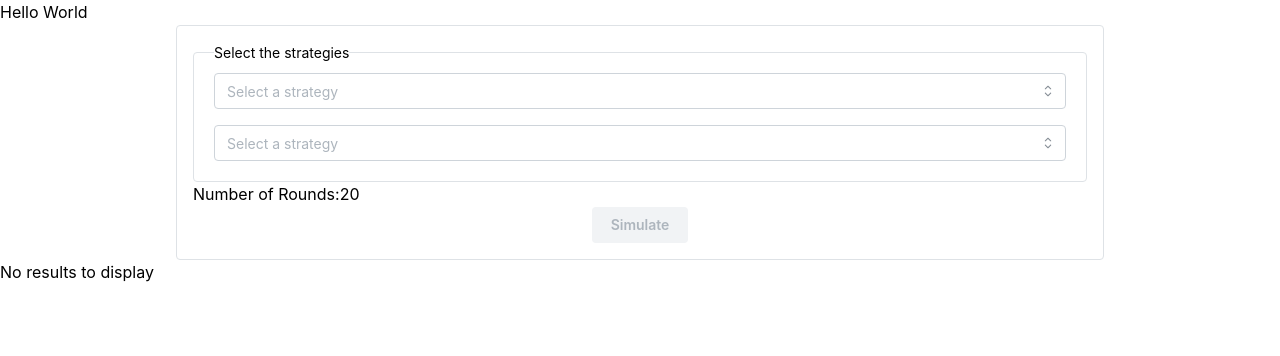
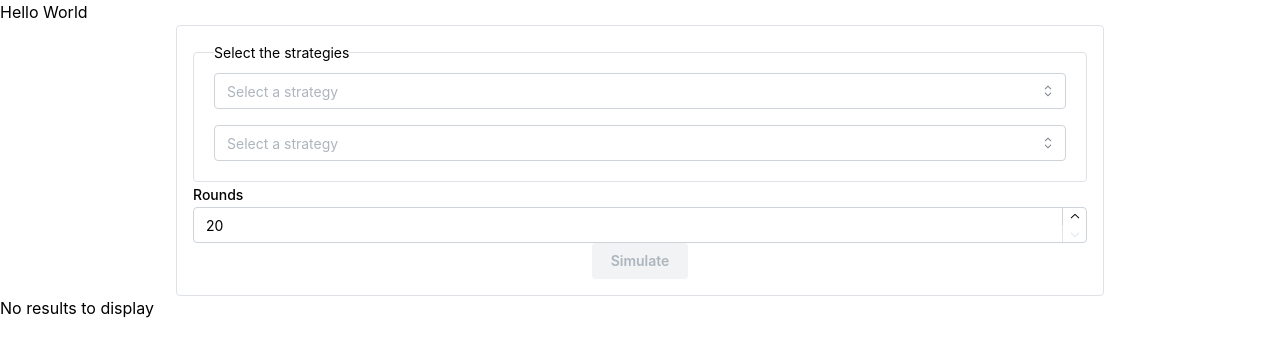
Before and after one commit to AndresCRamos/prisoners-dilemma, a React (Vite) app: page / in a window 1280 px wide. Shown: the top 356 px of the page. Built offline with nearby package versions, Linux system fonts and the light colour scheme.

Commit message:
Use NumberInput in RoundsInput component

```diff
--- a/src/components/RoundsInput.tsx
+++ b/src/components/RoundsInput.tsx
@@ -1,38 +1,24 @@
-import React from "react";
 import { useSimulation } from "../hooks/useSimulation";
+import { NumberInput } from "@mantine/core";
 
 const RoundsInput = () => {
-  const { setRounds, error, setError } = useSimulation();
-  const handleChange = (event: React.ChangeEvent<HTMLInputElement>) => {
-    const value = event.target.value;
-    if (value === "") {
-      setRounds(20); // Default to 20 if input is invalid or empty
-      setError("");
-    } else {
-      const numberValue = parseInt(value, 10);
-      if (isNaN(numberValue)) {
-        setError("Please enter a valid number");
-      } else if (numberValue <= 0) {
-        setError("Number has to be positive");
-      } else {
-        setRounds(numberValue);
-        setError("");
-      }
-    }
+  const { rounds, setRounds } = useSimulation();
+  const handleChange = (number_string: string | number) => {
+    const value = number_string as number;
+    setRounds(value);
   };
 
   return (
     <div>
-      <label>
-        Number of Rounds:
-        <input
-          defaultValue={20}
-          type="number"
-          onChange={handleChange}
-          placeholder="Enter number of rounds"
-        />
-      </label>
-      {error && <p className="text-red-500">{error}</p>}
+      <NumberInput
+        allowNegative={false}
+        min={20}
+        value={rounds}
+        defaultValue={20}
+        allowDecimal={false}
+        label="Rounds"
+        onChange={handleChange}
+      />
     </div>
   );
 };
```
